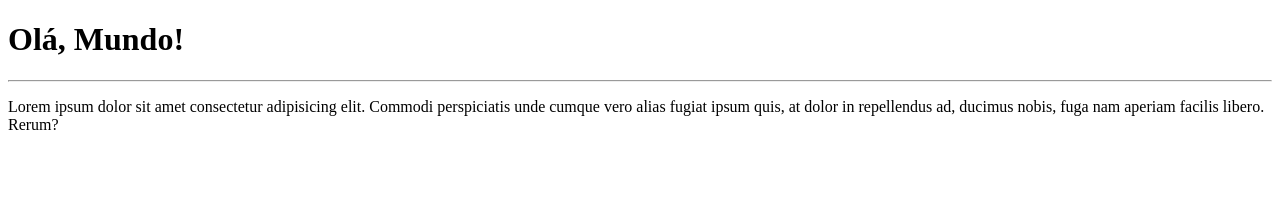
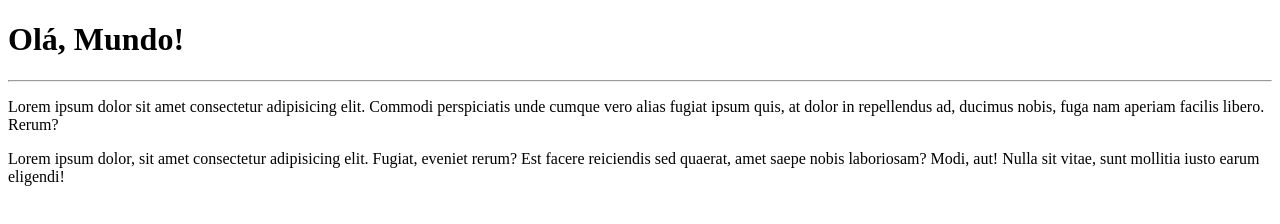
Before and after one commit to HenriqueCRS/Ola-Mundo, a plain HTML site: page index.html in a window 1280 px wide. Drawn offline with Linux system fonts and the light colour scheme.

Commit message:
mais uma mudanças

```diff
--- a/index.html
+++ b/index.html
@@ -9,5 +9,6 @@
     <h1>Olá, Mundo!</h1>
     <hr>
     <p>Lorem ipsum dolor sit amet consectetur adipisicing elit. Commodi perspiciatis unde cumque vero alias fugiat ipsum quis, at dolor in repellendus ad, ducimus nobis, fuga nam aperiam facilis libero. Rerum?</p>
+    <p>Lorem ipsum dolor, sit amet consectetur adipisicing elit. Fugiat, eveniet rerum? Est facere reiciendis sed quaerat, amet saepe nobis laboriosam? Modi, aut! Nulla sit vitae, sunt mollitia iusto earum eligendi!</p>
 </body>
 </html>
```
